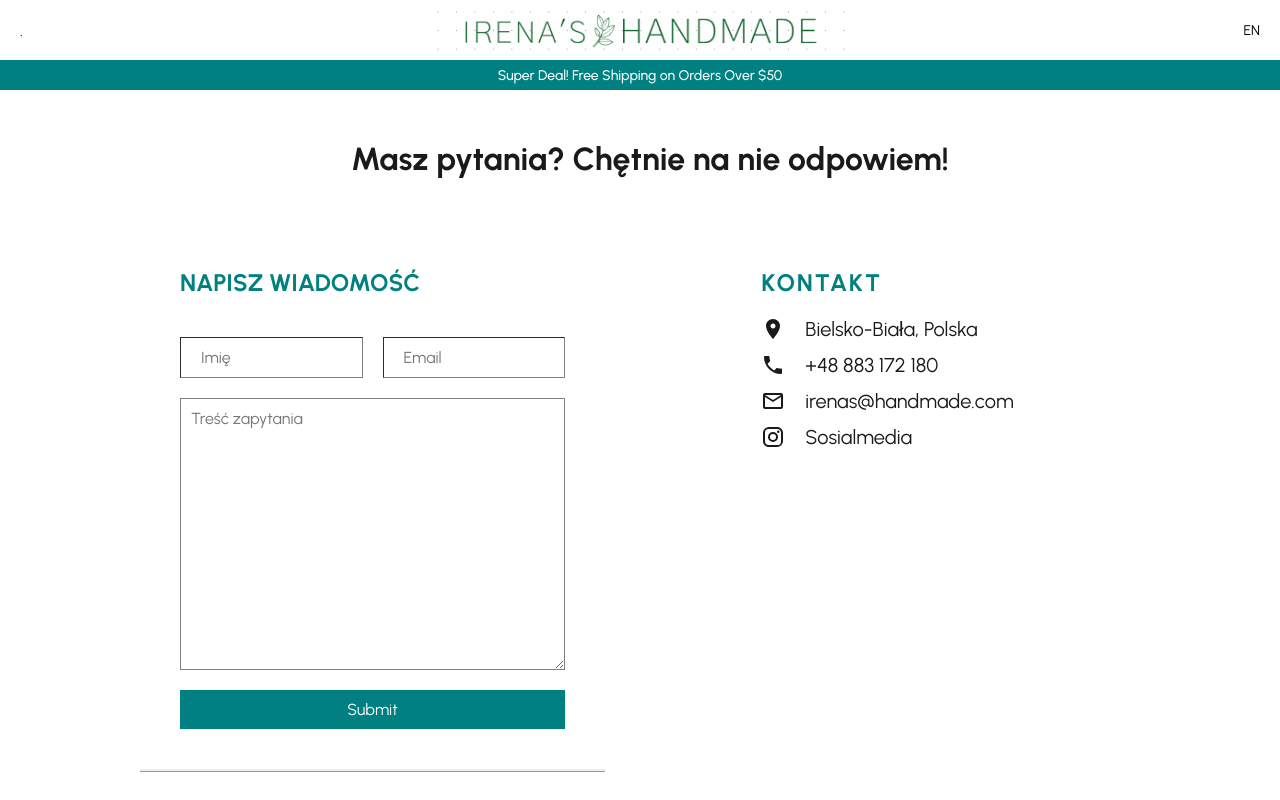
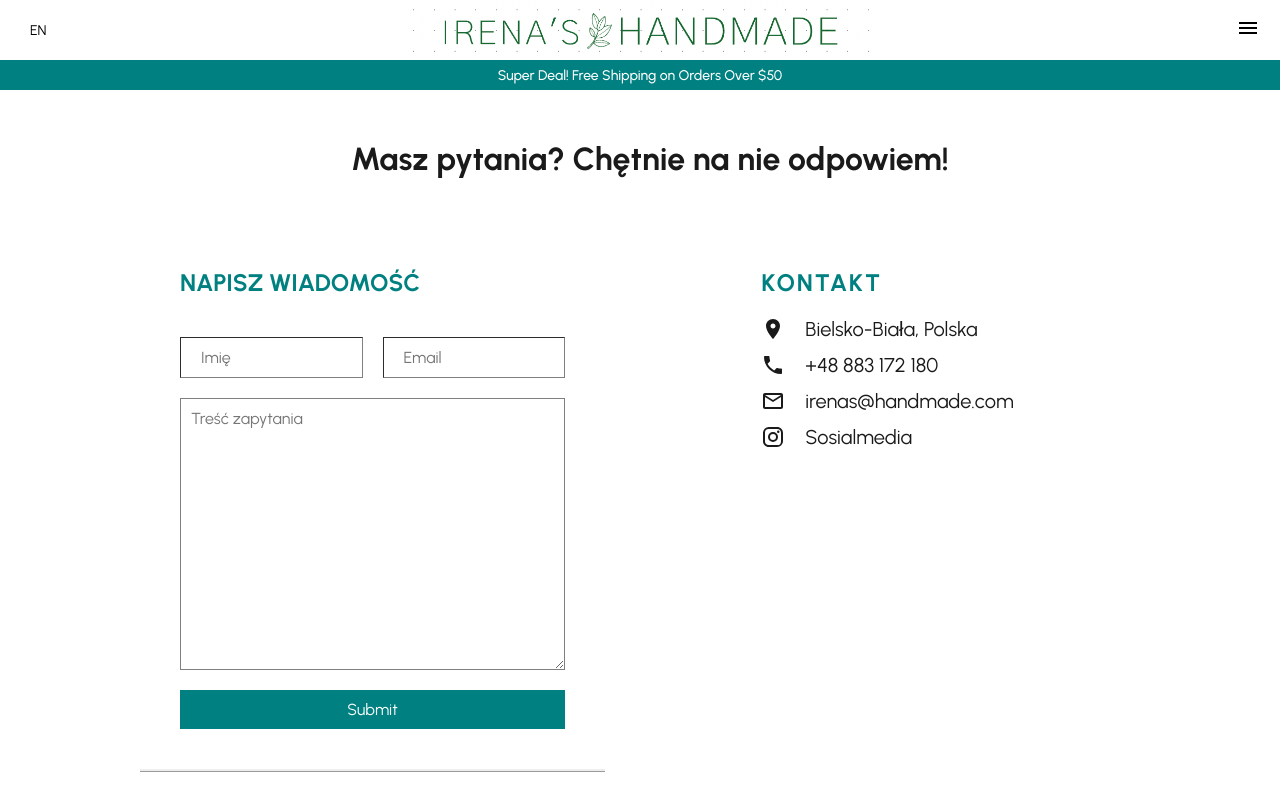
Before and after one commit to dariacz12/handmade-toys-shop, a React (Create React App) app: page /productlist/1 in a window 1280 px wide. Shown: the top 800 px of the page. Built offline with nearby package versions, Linux system fonts and the light colour scheme.

Commit message:
Added Menu

```diff
--- /dev/null
+++ b/src/components/Burger.jsx
@@ -0,0 +1,23 @@
+import React from "react";
+import MenuIcon from "@mui/icons-material/Menu";
+import styled from "styled-components";
+import { devices } from "../consts/deviceSizes";
+
+const Container = styled.div`
+  cursor: pointer;
+  @media ${devices.laptopL} {
+    display: none;
+  }
+`;
+const IconContainer = styled.div``;
+const Burger = ({ onClick }) => {
+  return (
+    <Container onClick={onClick}>
+      <IconContainer>
+        <MenuIcon />
+      </IconContainer>
+    </Container>
+  );
+};
+
+export default Burger;
--- a/src/components/ContactData.jsx
+++ b/src/components/ContactData.jsx
@@ -29,19 +29,19 @@ const ContactData = ({ styleTitle, styleText, styleIcon }) => {
     <div>
       <Title2 style={styleTitle}>KONTAKT</Title2>
       <ContactItem style={styleText}>
-        <Room style={({ marginRight: "10px" }, styleIcon)} />
+        <Room style={{ marginRight: "10px", ...styleIcon }} />
         Bielsko-Biała, Polska
       </ContactItem>
       <ContactItem style={styleText}>
-        <Phone style={({ marginRight: "10px" }, styleIcon)} />
+        <Phone style={{ marginRight: "10px", ...styleIcon }} />
         +48 883 172 180
       </ContactItem>
       <ContactItem style={styleText}>
-        <MailOutline style={({ marginRight: "10px" }, styleIcon)} />
+        <MailOutline style={{ marginRight: "10px", ...styleIcon }} />
         irenas@handmade.com
       </ContactItem>
       <ContactItem style={styleText}>
-        <Instagram style={({ marginRight: "10px" }, styleIcon)} />
+        <Instagram style={{ marginRight: "10px", ...styleIcon }} />
         Sosialmedia
       </ContactItem>
     </div>
--- a/src/components/Footer.jsx
+++ b/src/components/Footer.jsx
@@ -74,7 +74,6 @@ const Footer = () => {
           <ListItem>O Mnie</ListItem>
           <ListItem>Kategorie</ListItem>
           <ListItem>Kontakt</ListItem>
-          <ListItem>Złoźenie zamówienia</ListItem>
           <ListItem>Dostawa</ListItem>
         </List>
       </Left>
--- /dev/null
+++ b/src/components/Menu.jsx
@@ -0,0 +1,39 @@
+import React, { useRef, useState } from "react";
+import { useEffect } from "react";
+import styled from "styled-components";
+
+import Burger from "./Burger";
+import RightMenu from "./RightMenu";
+
+const Container = styled.div`
+  display: flex;
+  align-items: center;
+`;
+
+const Menu = () => {
+  const [isMenuOpen, setIsMenuOpen] = useState(false);
+
+  let openMenu = () => {
+    if (isMenuOpen === false) {
+      setIsMenuOpen(true);
+    } else {
+      setIsMenuOpen(false);
+    }
+  };
+  let menuRef = useRef();
+
+  useEffect(() => {
+    document.addEventListener("mousedown", (event) => {
+      if (!menuRef.current.contains(event.target)) setIsMenuOpen(false);
+    });
+  });
+
+  return (
+    <Container>
+      <RightMenu innerRef={menuRef} isMenuOpen={isMenuOpen} />
+      <Burger onClick={openMenu} />
+    </Container>
+  );
+};
+
+export default Menu;
--- a/src/components/Navbar.jsx
+++ b/src/components/Navbar.jsx
@@ -1,6 +1,8 @@
 import React from "react";
 import styled from "styled-components";
+import { devices } from "../consts/deviceSizes";
 import Logotipe from "../images/logo.png";
+import Menu from "./Menu";
 
 const Container = styled.div`
   display: flex;
@@ -19,9 +21,13 @@ const Left = styled.div`
 `;
 const Center = styled.div`
   display: flex;
-  flex: 1;
+  flex: 2;
   justify-content: center;
+  @media ${devices.laptopL} {
+    flex: 1;
+  }
 `;
+
 const Logo = styled.div`
   height: 100%;
   display: flex;
@@ -39,20 +45,23 @@ const Right = styled.div`
 const Language = styled.span`
   font-size: 14px;
   cursor: pointer;
+  padding: 18px 10px;
 `;
 
 const Navbar = () => {
   return (
     <Container>
       <Wrapper>
-        <Left>.</Left>
+        <Left>
+          <Language>EN</Language>
+        </Left>
         <Center>
           <Logo>
             <Image src={Logotipe} />
           </Logo>
         </Center>
         <Right>
-          <Language>EN</Language>
+          <Menu />
         </Right>
       </Wrapper>
     </Container>
--- /dev/null
+++ b/src/components/RightMenu.jsx
@@ -0,0 +1,63 @@
+import React from "react";
+import styled from "styled-components";
+import { devices } from "../consts/deviceSizes";
+
+const Container = styled.div`
+  display: none;
+  @media ${devices.laptopL} {
+    visibility: visible;
+    display: flex;
+    justify-content: space-around;
+    align-items: center;
+  }
+`;
+const List = styled.ul`
+  list-style: none;
+  display: flex;
+  justify-content: space-around;
+  flex-flow: row nowrap;
+`;
+const ListItem = styled.li`
+  padding: 18px 10px;
+`;
+
+const RightMenu = ({ isMenuOpen, innerRef }) => {
+  return (
+    <Container
+      ref={innerRef}
+      style={
+        isMenuOpen
+          ? {
+              position: "fixed",
+              display: "flex",
+              flexDirection: "column",
+              width: "45%",
+              height: "100vh",
+              top: "0",
+              right: "0",
+              backgroundColor: "whitesmoke ",
+            }
+          : undefined
+      }
+    >
+      <List
+        style={
+          isMenuOpen
+            ? {
+                flexFlow: "column nowrap",
+                alignContent: "flex-end",
+                justifyContent: "flex-start",
+              }
+            : undefined
+        }
+      >
+        <ListItem>O Mnie</ListItem>
+        <ListItem>Kategorie</ListItem>
+        <ListItem>Kontakt</ListItem>
+        <ListItem>Dostawa</ListItem>
+      </List>
+    </Container>
+  );
+};
+
+export default RightMenu;
```
